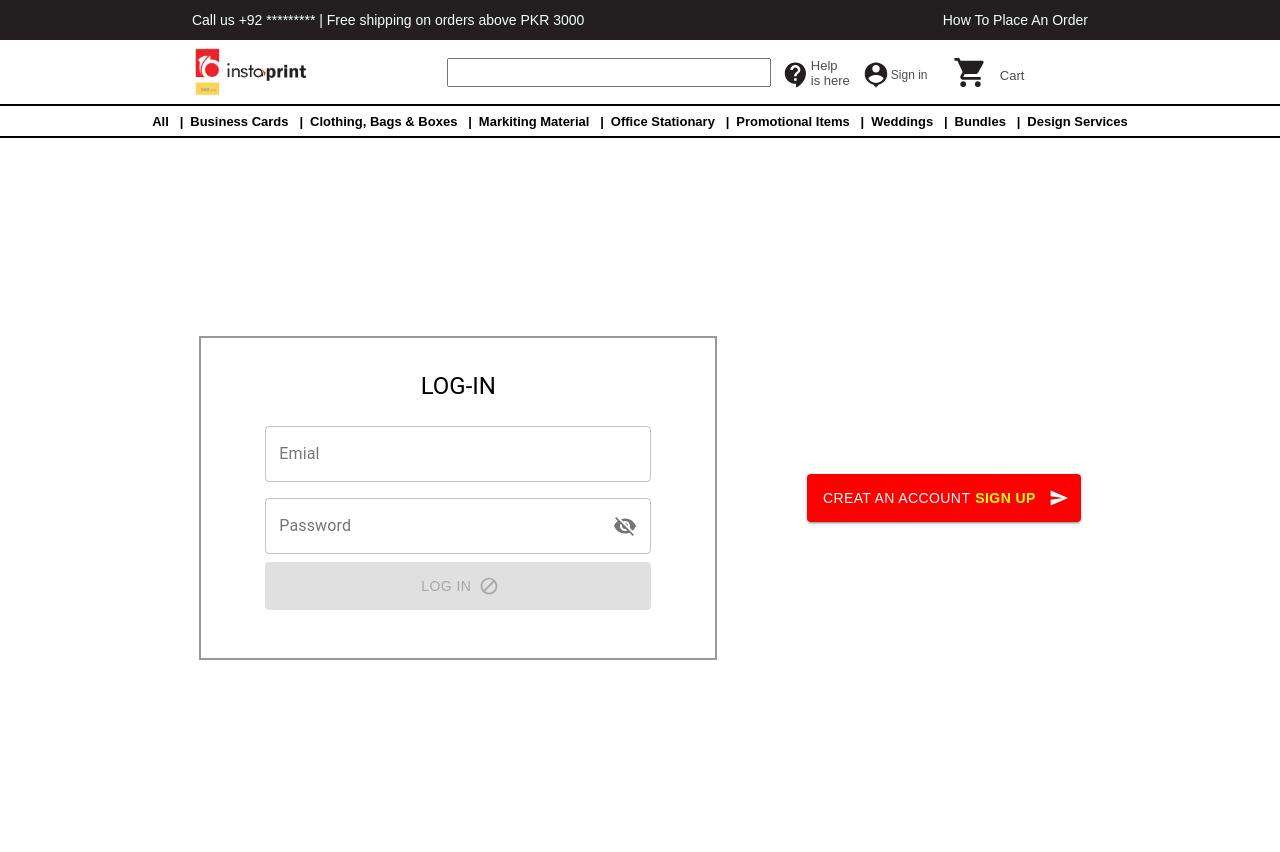
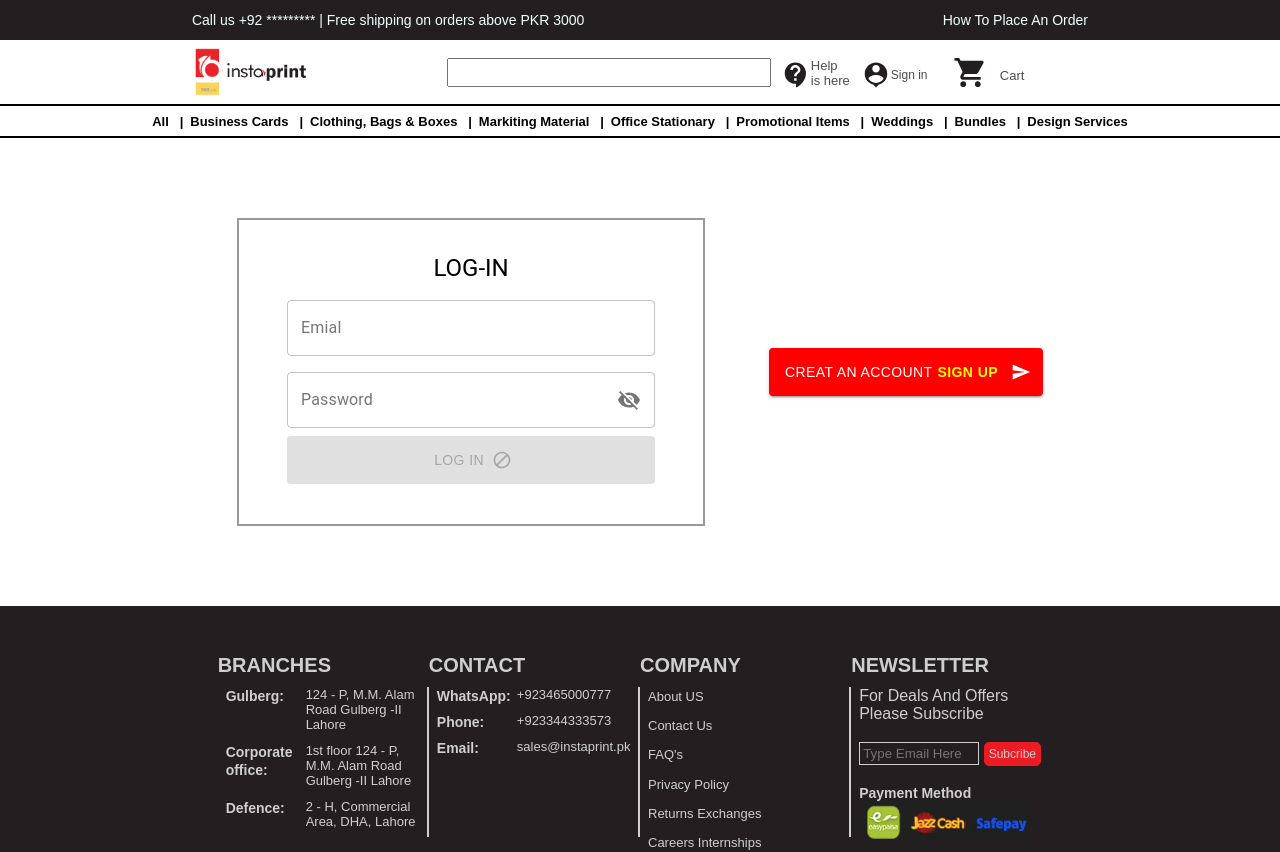
Before and after one commit to JunaidLatif4/instaprint-clone, a React (Create React App) app: page /login in a window 1280 px wide. Shown: the top 852 px of the page. Built offline with nearby package versions, Linux system fonts and the light colour scheme; a web font is replaced by a local one.

Commit message:
UI Improvements

```diff
--- a/src/CSS/Login.scss
+++ b/src/CSS/Login.scss
@@ -1,26 +1,55 @@
 .login_container{
     display: flex;
-    height: 90vh;
     width: 100%;
     justify-content: center;
     align-items: center;
-    .login_c{
-        padding: 2rem;
-        border: 2px solid #999;
-    }
+    margin: 5rem 0;
+
+    @media only screen and (max-width: 700px) {
+        flex-direction: column;
     }
 
     .login_box{
-    display: grid;
-    justify-content: center;
-    position: relative;
+        padding: 2rem;
+        border: 2px solid #999;
+
+        @media only screen and (max-width: 850px) {
+            padding: 1rem;
         }
+        @media only screen and (max-width: 500px) {
+            border: none;
+            padding: 0;
+        }
+
         .login_form{
             position: relative;
             width: 28.125rem;
             height: auto;
             padding: 1rem 2rem;
+            @media only screen and (max-width: 1400px) {
+                width: 25rem;
+                padding: .5rem 1rem;
+            }
+            @media only screen and (max-width: 850px) {
+                width: 22rem;
+            }
+            @media only screen and (max-width: 400px) {
+                width: 100%;
+                padding: 0;
+            }
+        }
     }
     .signup_btn_container{
-    margin-left: 7%;
+        margin-left: 5%;
+
+        @media only screen and (max-width: 850px) {
+            margin-left: 2%;
         }
+
+        #signbtn{
+            @media only screen and (max-width: 850px) {
+                font-size: 10px;
+            }
+        }
+    }
+}
--- a/src/CSS/SignUp.scss
+++ b/src/CSS/SignUp.scss
@@ -30,6 +30,9 @@
         @media only screen and (max-width: 1400px) {
             padding: 1rem;
         }
+        @media only screen and (max-width: 400px) {
+            border: none;
+        }
 
         .form{
             position: relative;
@@ -43,7 +46,10 @@
             }
             @media only screen and (max-width: 850px) {
                 width: 22rem;
-            padding: .5rem 1rem;
+            }
+            @media only screen and (max-width: 400px) {
+                width: 100%;
+                padding: 0;
             }
         }
 
--- a/src/Components/Cards_Components/Cards.jsx
+++ b/src/Components/Cards_Components/Cards.jsx
@@ -1,11 +1,22 @@
 import React from 'react'
 import { NavLink } from 'react-router-dom'
+
+import AddShoppingCartIcon from '@material-ui/icons/AddShoppingCart';
+import {Button} from "@material-ui/core"
+
+import { useSelector, useDispatch } from 'react-redux'
+import {add} from '../../GlobalStates/actions/index';
+
 
 import './css/Cards.scss'
 
 const Cards = ({ data }) => {
+    const dispatch = useDispatch();
     return (
         <div className="cards_box">
+            <Button className="addtocart" onClick={ ()=> dispatch(add(data)) }>
+                <AddShoppingCartIcon style={{color:"white"}}/>
+            </Button>
             <NavLink to={`/product/${data.id}`}>
             <div className="img_box">
                 <img src={data.img} alt="Error" />
--- a/src/Components/Cards_Components/css/Cards.scss
+++ b/src/Components/Cards_Components/css/Cards.scss
@@ -2,9 +2,36 @@
     box-sizing: border-box;
     height: 100%;
     width: 100%;
+    position: relative;
     *{
         color: black;
         text-decoration: none;
+    }
+
+    .addtocart{
+        display: flex;
+        justify-content: center;
+        position: absolute;
+        right: 0;
+        top: 1rem;
+        padding: .3rem .5rem;
+        border: 2px solid #ed1c24;
+        border-radius: .5rem 0 0 .5rem;
+        background-color: #ed1c24;
+
+        &:hover{
+            border: 2px solid #e1e1e159;
+            background-color: #e1e1e159;
+
+
+            *{
+                color: #ed1c24;
+            }
+        }
+
+        *{
+            color: white;
+        }
     }
 
     .img_box{
@@ -29,8 +56,6 @@
         text-align: center;
         padding: 10px;
 
-        .title{
-        }
 
         .price{
             font-weight: bold;
--- a/src/Components/Login.jsx
+++ b/src/Components/Login.jsx
@@ -142,28 +142,27 @@ const Login = () => {
   }
 
 
-  const userLogin = async ()=>{
+  const userLogin = async () => {
     axois({
-      url : "http://127.0.0.1:8000/api/login/",
-      method : "post",
-      headers : RegisterHeader ,
-      data : {
-        "username" : enteredData.email ,
-        "password" : enteredData.password
+      url: "http://127.0.0.1:8000/api/login/",
+      method: "post",
+      headers: RegisterHeader,
+      data: {
+        "username": enteredData.email,
+        "password": enteredData.password
       }
-    }).then((res)=>{
+    }).then((res) => {
       // console.log("User LOGED IN ==============" , res.data['token'])
       window.localStorage.setItem("token", res.data["token"])
       window.location.href = "/"
-    }).catch((err)=>{
-      console.log("LOGIN ERROR ===========" , err)
+    }).catch((err) => {
+      console.log("LOGIN ERROR ===========", err)
     })
   }
 
   return (
     <>
       <div className="login_container">
-        <div className="login_c">
         <div className="login_box">
 
           <Typography variant="h5" style={{ textAlign: "center" }}>
@@ -229,8 +228,6 @@ const Login = () => {
                 </Button>
             }
           </form>
-
-          </div>
         </div>
 
         <div className="signup_btn_container">
@@ -239,6 +236,7 @@ const Login = () => {
               variant="contained"
               endIcon={<SharpIcon />}
               className={classes.btn}
+              id="signbtn"
             >
               Creat an Account <span className={classes.signbtn}> SIGN UP</span>
             </Button>
```
Also changed, not shown: src/Components/SignUp.jsx (indentation only), 1 other file (tests, documents, lock files or other folders). Lines whose indentation alone changed are shown as unchanged.
